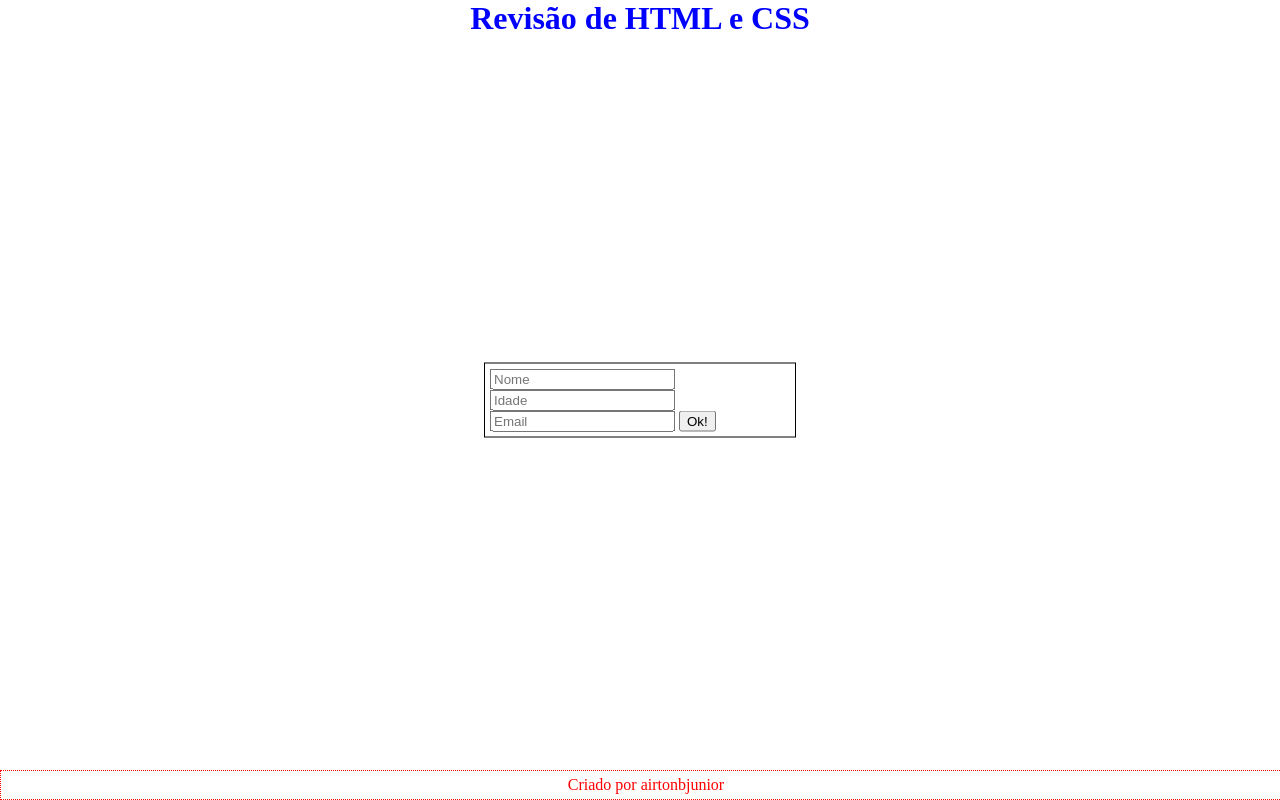
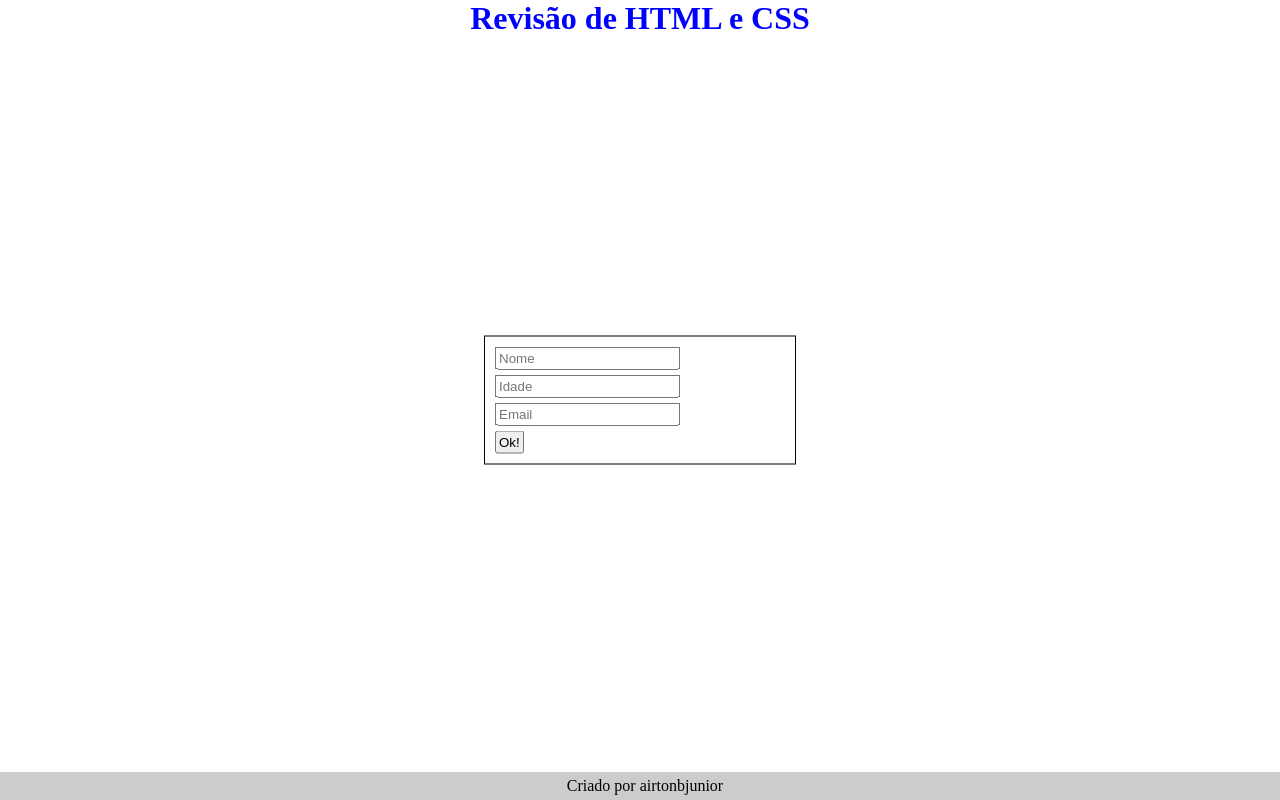
Before and after one commit to airtonbjunior/programacao_web_cc_b, a plain HTML site: page index.html in a window 1280 px wide. Drawn offline with Linux system fonts and the light colour scheme.

Commit message:
Arquivo js adicionado

```diff
--- a/index.html
+++ b/index.html
@@ -16,5 +16,6 @@
     </div>
 
     <p class="rodape">Criado por airtonbjunior</p>
+    <script src="script.js"></script>
 </body>
 </html>
--- a/style.css
+++ b/style.css
@@ -9,8 +9,6 @@
 }
 
 .rodape {
-    color: red;
-    border: 1px dotted;
     position: fixed;
     bottom: 0;
     width: 100%;
@@ -19,6 +17,7 @@
     padding-left: 5px;
     padding-right: 5px;
     text-align: center;
+    background-color: #ccc;
 }
 
 .entradas-usuario {
@@ -35,3 +34,9 @@
     left: 50%;
     transform: translate(-50%, -50%);
 }
+
+input, button {
+    display: block;
+    padding: 2px;
+    margin: 5px;
+}
```
Also changed, not shown: script.js (added).
